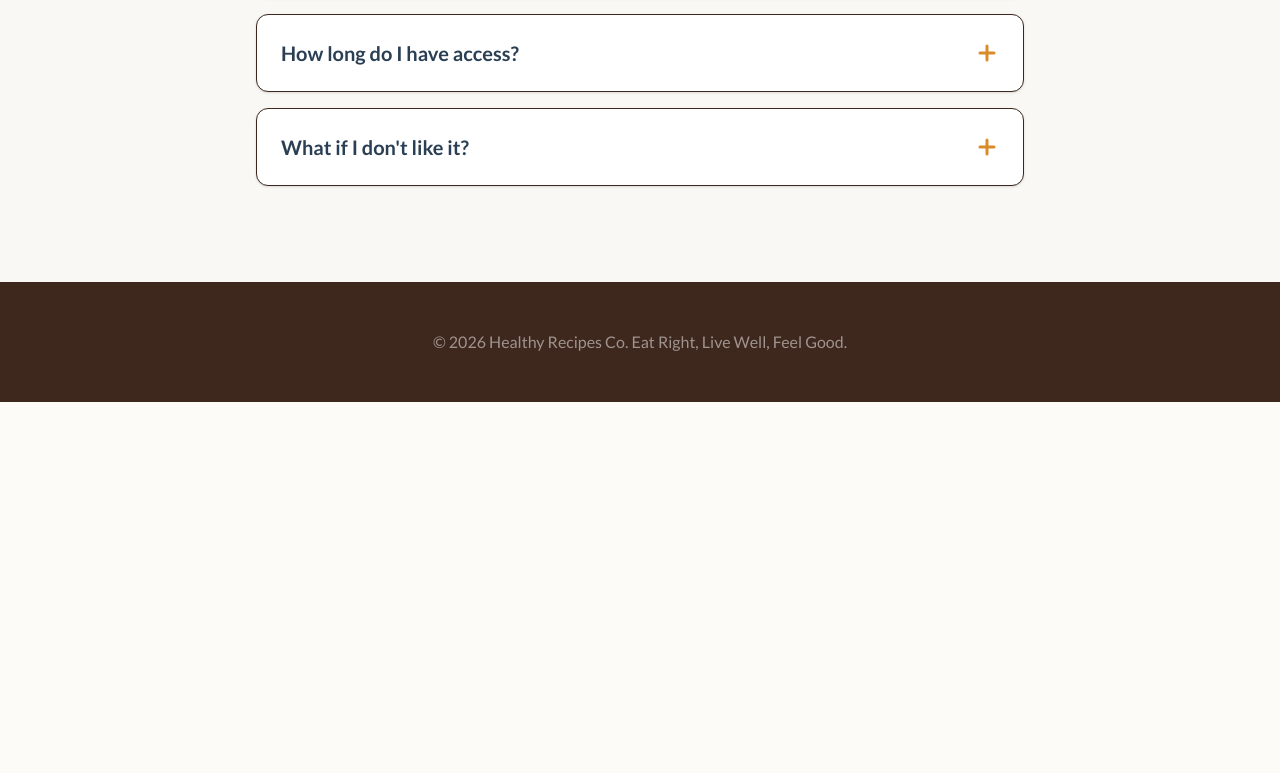
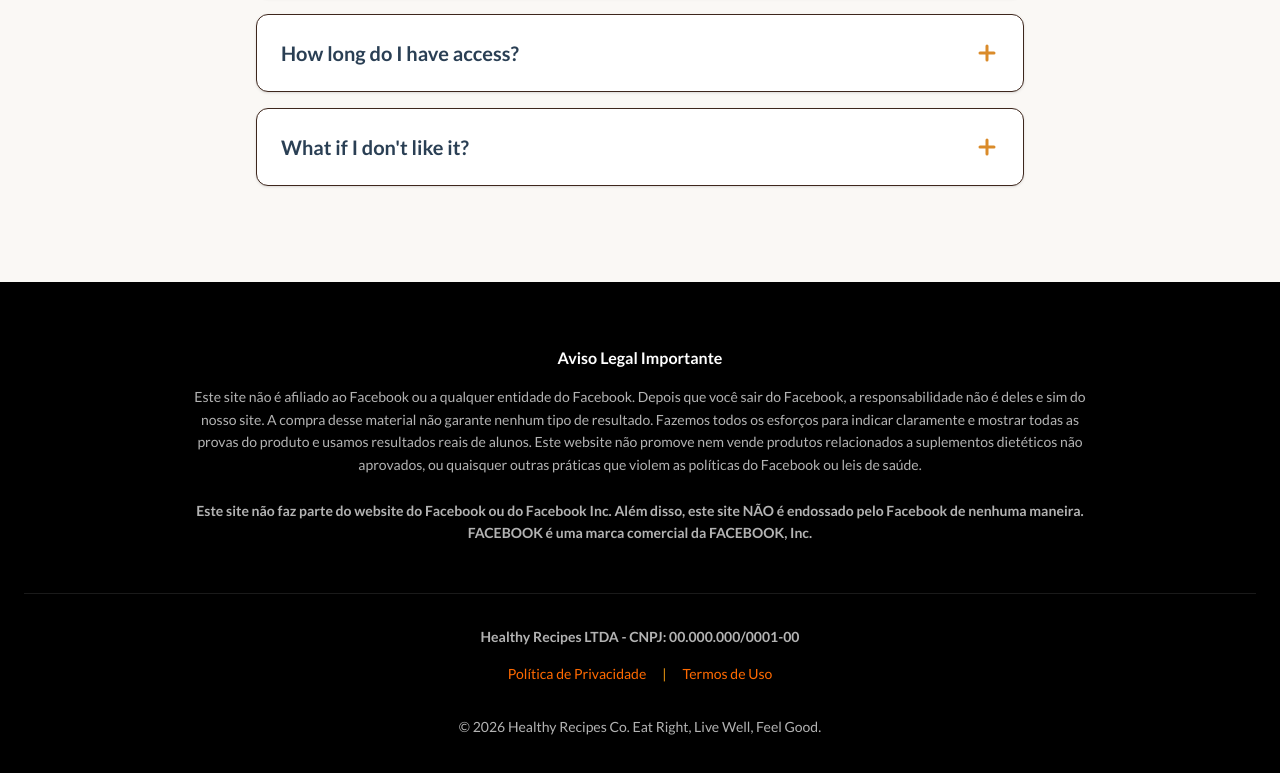
Before and after one commit to gregoriorubert-netizen/Low---P-es-USA, a React (Vite) app: page / in a window 1280 px wide. Shown: the part 9274-10047 px from the top of the page. Before the commit the page ends 9676 px from the top, so only its background shows below. Built offline with nearby package versions, Linux system fonts and the light colour scheme.

Commit message:
feat: add legal pages and standard compliance footer
Implement Privacy Policy and Terms of Use pages, and update the footer
to include required legal disclosures, disclaimers, and social media
platform compliance notices.

```diff
--- a/src/App.tsx
+++ b/src/App.tsx
@@ -1,17 +1,47 @@
-import { BrowserRouter, Routes, Route } from 'react-router-dom';
+import { BrowserRouter, Routes, Route, Link } from 'react-router-dom';
 import { useState, useEffect } from 'react';
 import Landing from './pages/Landing';
 import Login from './pages/Login';
 import Recipes from './pages/Recipes';
+import Privacy from './pages/Privacy';
+import Terms from './pages/Terms';
 
 function SafePage() {
   return (
-    <div className="min-h-screen flex flex-col items-center justify-center p-8 text-center bg-white text-gray-800">
-      <h1 className="text-4xl font-bold mb-4">Blog de Receitas Saudáveis</h1>
-      <p className="text-lg text-gray-600 max-w-2xl">
-        Bem-vindo ao nosso blog! Aqui compartilhamos as melhores receitas para uma vida equilibrada.
-        Descubra dicas de nutrição, preparos fáceis e muito mais.
-      </p>
+    <div className="min-h-screen flex flex-col pt-8 bg-white text-gray-800">
+      <div className="flex flex-col items-center justify-center p-8 text-center flex-grow">
+        <h1 className="text-4xl font-bold mb-4">Blog de Receitas Saudáveis</h1>
+        <p className="text-lg text-gray-600 max-w-2xl">
+          Bem-vindo ao nosso blog! Aqui compartilhamos as melhores receitas para uma vida equilibrada.
+          Descubra dicas de nutrição, preparos fáceis e muito mais.
+        </p>
+      </div>
+
+      <footer className="bg-black py-12 px-6 text-center text-white/70 text-sm mt-auto">
+        <div className="max-w-4xl mx-auto space-y-4 mb-8">
+          <h3 className="font-bold text-white text-base">Aviso Legal Importante</h3>
+          <p className="leading-relaxed">
+            Este site não é afiliado ao Facebook ou a qualquer entidade do Facebook. Depois que você sair
+            do Facebook, a responsabilidade não é deles e sim do nosso site. A compra desse material não
+            garante nenhum tipo de resultado. Fazemos todos os esforços para indicar claramente e mostrar
+            todas as provas do produto e usamos resultados reais de alunos. Este website não promove nem
+            vende produtos relacionados a suplementos dietéticos não aprovados, ou quaisquer outras
+            práticas que violem as políticas do Facebook ou leis de saúde.
+            <br /><br />
+            <strong>Este site não faz parte do website do Facebook ou do Facebook Inc. Além disso, este site NÃO é endossado pelo Facebook de nenhuma maneira. FACEBOOK é uma marca comercial da FACEBOOK, Inc.</strong>
+          </p>
+        </div>
+
+        <div className="border-t border-white/10 pt-8 mt-8 flex flex-col items-center gap-4">
+          <p><strong>Healthy Recipes LTDA - CNPJ: 00.000.000/0001-00</strong></p>
+          <div className="flex gap-4 text-brand-orange">
+            <Link to="/privacidade" className="hover:underline text-orange-500">Política de Privacidade</Link>
+            <span>|</span>
+            <Link to="/termos" className="hover:underline text-orange-500">Termos de Uso</Link>
+          </div>
+          <p className="mt-4">© 2026 Healthy Recipes Co. Eat Right, Live Well, Feel Good.</p>
+        </div>
+      </footer>
     </div>
   );
 }
@@ -29,17 +59,15 @@ export default function App() {
     }
   }, []);
 
-  if (isBot) {
-    return <SafePage />;
-  }
-
   return (
     <BrowserRouter>
       <Routes>
-        <Route path="/" element={<Landing />} />
+        <Route path="/" element={isBot ? <SafePage /> : <Landing />} />
         <Route path="/login" element={<Login />} />
         <Route path="/recipes" element={<Recipes />} />
         <Route path="/recepis" element={<Recipes />} />
+        <Route path="/privacidade" element={<Privacy />} />
+        <Route path="/termos" element={<Terms />} />
       </Routes>
     </BrowserRouter>
   );
--- a/src/pages/Landing.tsx
+++ b/src/pages/Landing.tsx
@@ -561,8 +561,31 @@ export default function Landing() {
       </section>
 
       {/* Basic Footer */}
-      <footer className="bg-brand-brown-dark py-12 px-6 text-center text-white/50">
-        <p>© 2026 Healthy Recipes Co. Eat Right, Live Well, Feel Good.</p>
+      {/* Footer */}
+      <footer className="bg-black py-16 px-6 text-center text-white/70 text-[14px]">
+        <div className="max-w-4xl mx-auto space-y-4 mb-12">
+          <h3 className="font-bold text-white text-base">Aviso Legal Importante</h3>
+          <p className="leading-relaxed text-xs sm:text-sm">
+            Este site não é afiliado ao Facebook ou a qualquer entidade do Facebook. Depois que você sair
+            do Facebook, a responsabilidade não é deles e sim do nosso site. A compra desse material não
+            garante nenhum tipo de resultado. Fazemos todos os esforços para indicar claramente e mostrar
+            todas as provas do produto e usamos resultados reais de alunos. Este website não promove nem
+            vende produtos relacionados a suplementos dietéticos não aprovados, ou quaisquer outras
+            práticas que violem as políticas do Facebook ou leis de saúde.
+            <br /><br />
+            <strong>Este site não faz parte do website do Facebook ou do Facebook Inc. Além disso, este site NÃO é endossado pelo Facebook de nenhuma maneira. FACEBOOK é uma marca comercial da FACEBOOK, Inc.</strong>
+          </p>
+        </div>
+
+        <div className="border-t border-white/10 pt-8 mt-8 flex flex-col items-center gap-4">
+          <p><strong>Healthy Recipes LTDA - CNPJ: 00.000.000/0001-00</strong></p>
+          <div className="flex gap-4 text-brand-orange">
+            <Link to="/privacidade" className="hover:underline text-orange-500">Política de Privacidade</Link>
+            <span>|</span>
+            <Link to="/termos" className="hover:underline text-orange-500">Termos de Uso</Link>
+          </div>
+          <p className="mt-4">© 2026 Healthy Recipes Co. Eat Right, Live Well, Feel Good.</p>
+        </div>
       </footer>
     </div>
   );
--- /dev/null
+++ b/src/pages/Privacy.tsx
@@ -0,0 +1,48 @@
+import React from 'react';
+import { Link } from 'react-router-dom';
+
+export default function Privacy() {
+  return (
+    <div className="min-h-screen bg-white text-gray-800 p-8 sm:p-12 md:p-24 font-sans">
+      <div className="max-w-3xl mx-auto">
+        <Link to="/" className="text-blue-600 hover:underline mb-8 inline-block">&larr; Voltar para a página inicial</Link>
+        <h1 className="text-3xl font-bold mb-8">Política de Privacidade</h1>
+
+        <div className="space-y-6 text-gray-700 leading-relaxed">
+          <section>
+            <h2 className="text-xl font-semibold mb-3 text-gray-900">1. Identificação do Controlador</h2>
+            <p><strong>Nome da Empresa:</strong> Healthy Recipes LTDA</p>
+            <p><strong>CNPJ:</strong> 00.000.000/0001-00</p>
+          </section>
+
+          <section>
+            <h2 className="text-xl font-semibold mb-3 text-gray-900">2. Dados Coletados de Forma Direta</h2>
+            <p>Ao realizar uma compra ou cadastro em nossas páginas, podemos coletar os seguintes dados pessoais:</p>
+            <ul className="list-disc pl-5 mt-2 space-y-1">
+              <li>Nome completo</li>
+              <li>Endereço de e-mail</li>
+              <li>Número de telefone / WhatsApp</li>
+              <li>Dados de pagamento (processados de forma segura por gateways parceiros)</li>
+            </ul>
+          </section>
+
+          <section>
+            <h2 className="text-xl font-semibold mb-3 text-gray-900">3. Uso de Tecnologias de Rastreamento</h2>
+            <p>Nosso site utiliza Cookies, Web Beacons e Ferramentas de Negócios (como o Pixel da Meta/Facebook e Google Analytics) para entender o comportamento de navegação, melhorar a experiência do usuário, medir o desempenho de campanhas e exibir anúncios personalizados. Ao usar este site, você concorda com o uso dessas tecnologias.</p>
+          </section>
+
+          <section>
+            <h2 className="text-xl font-semibold mb-3 text-gray-900">4. Compartilhamento com Terceiros</h2>
+            <p>Para a prestação de nossos serviços, seus dados podem ser compartilhados com plataformas parceiras estritamente para o processamento de pagamentos (como Hotmart, Kiwify, etc.), entrega do produto e serviços de e-mail marketing. Não vendemos suas informações para terceiros.</p>
+          </section>
+
+          <section>
+            <h2 className="text-xl font-semibold mb-3 text-gray-900">5. Direitos do Titular (LGPD)</h2>
+            <p>Conforme a Lei Geral de Proteção de Dados (LGPD), você tem o direito de solicitar o acesso, a correção ou a exclusão imediata de seus dados pessoais armazenados por nós. Para exercer seus direitos, entre em contato através do nosso canal de atendimento.</p>
+            <p className="mt-2"><strong>E-mail de contato para privacidade:</strong> privacidade@company.com</p>
+          </section>
+        </div>
+      </div>
+    </div>
+  );
+}
--- /dev/null
+++ b/src/pages/Terms.tsx
@@ -0,0 +1,31 @@
+import React from 'react';
+import { Link } from 'react-router-dom';
+
+export default function Terms() {
+  return (
+    <div className="min-h-screen bg-white text-gray-800 p-8 sm:p-12 md:p-24 font-sans">
+      <div className="max-w-3xl mx-auto">
+        <Link to="/" className="text-blue-600 hover:underline mb-8 inline-block">&larr; Voltar para a página inicial</Link>
+        <h1 className="text-3xl font-bold mb-8">Termos de Uso e Serviço</h1>
+
+        <div className="space-y-6 text-gray-700 leading-relaxed">
+          <section>
+            <h2 className="text-xl font-semibold mb-3 text-gray-900">1. Regras de Acesso e Propriedade Intelectual</h2>
+            <p>Todo o conteúdo disponibilizado neste site (incluindo mas não se limitando a vídeos, PDFs, textos, áudios, imagens e e-books) é de propriedade exclusiva da Healthy Recipes LTDA e está protegido por leis de direitos autorais. O acesso adquirido a este infoproduto é pessoal e intransferível. É expressamente proibida a cópia, reprodução, distribuição, compartilhamento ou revenda não autorizada de qualquer material disponível.</p>
+          </section>
+
+          <section>
+            <h2 className="text-xl font-semibold mb-3 text-gray-900">2. Aviso de Isenção de Responsabilidade (Disclaimer de Resultados)</h2>
+            <p>Os resultados referentes ao uso das nossas receitas e informações variam de pessoa para pessoa. Este conteúdo tem finalidade estritamente informativa e formativa. <strong>Não garantimos emagrecimento rápido, cura de doenças, ou resultados sem esforço.</strong> O sucesso nos resultados depende do comprometimento e das características individuais de cada usuário.</p>
+          </section>
+
+          <section>
+            <h2 className="text-xl font-semibold mb-3 text-gray-900">3. Política de Reembolso e Cancelamento</h2>
+            <p>Você tem o direito de solicitar o reembolso integral da sua compra caso não fique satisfeito, dentro do prazo legal de garantia de 7 (sete) dias a partir da data da compra. Para acionar a garantia e solicitar a devolução do dinheiro, envie um e-mail para nossa equipe de suporte com os dados da compra e sua solicitação de estorno.</p>
+            <p className="mt-2"><strong>E-mail de suporte:</strong> suporte@company.com</p>
+          </section>
+        </div>
+      </div>
+    </div>
+  );
+}
```
